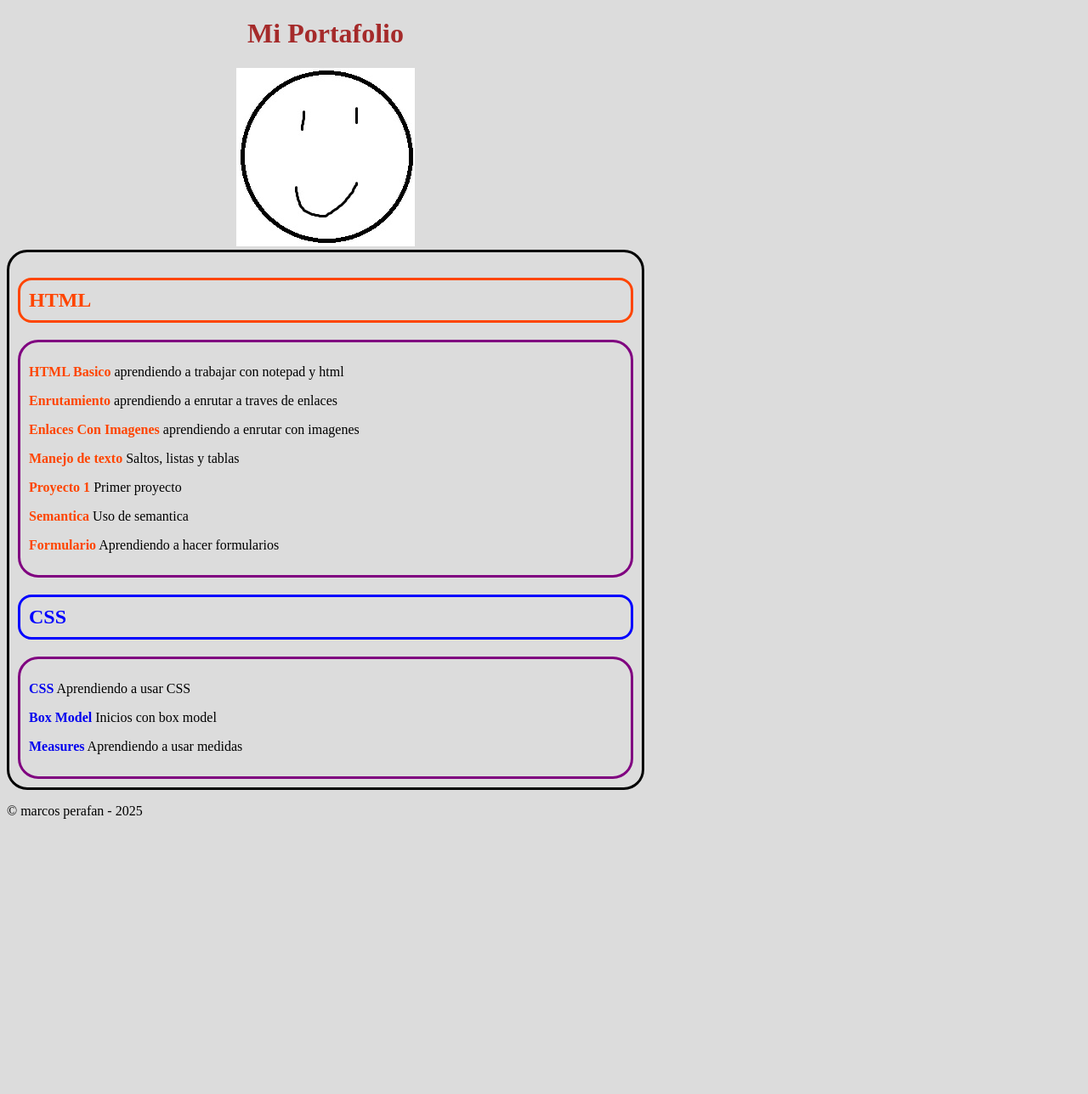
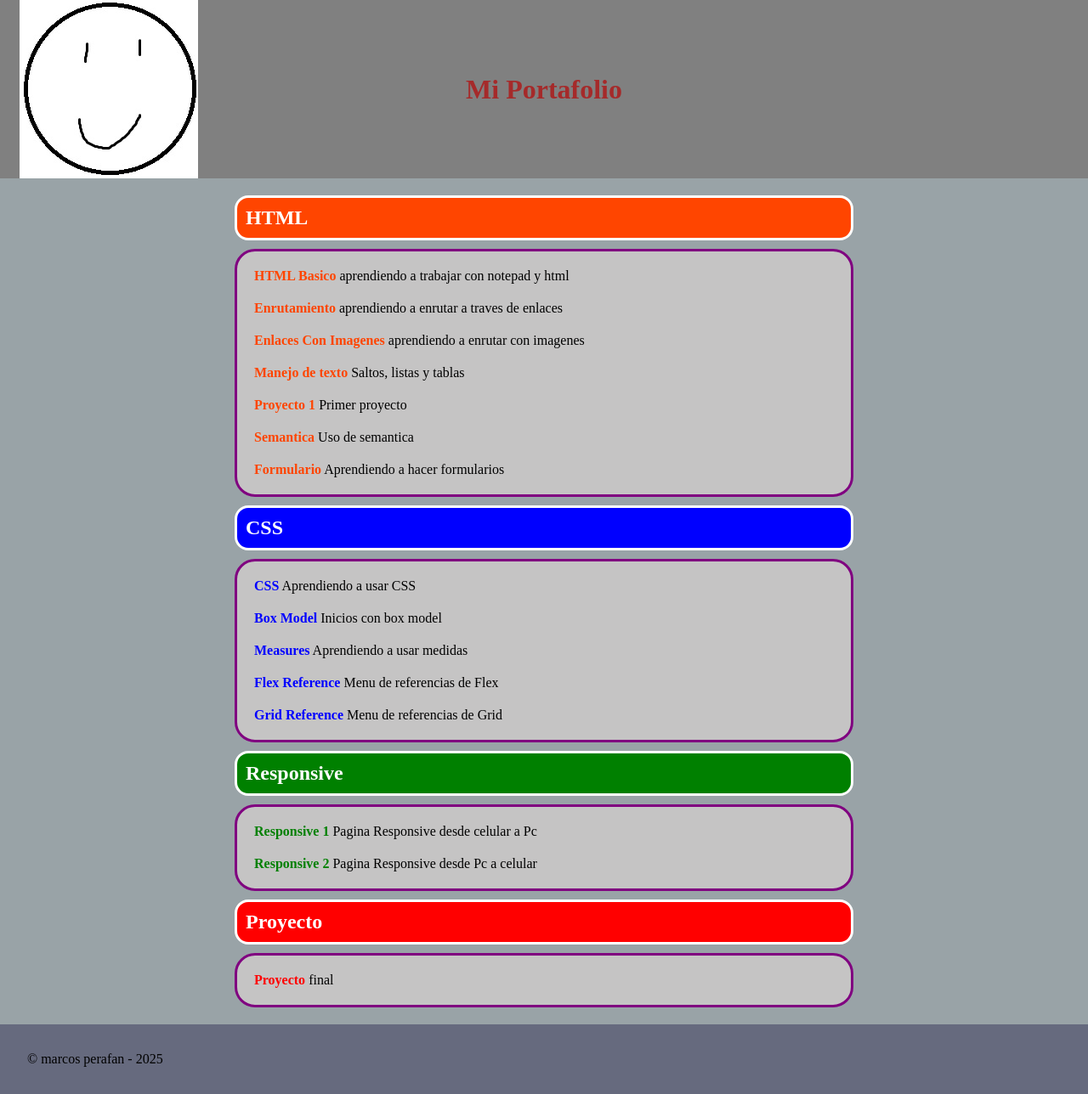
Before and after one commit to ezz-acc/webdesign, a plain HTML site: page index.html in a window 1280 px wide. Shown: the whole page at 85% size. Before the commit the page ends 980 px from the top, so only its background shows below. Drawn offline with Linux system fonts and the light colour scheme.

Commit message:
first commit

```diff
--- a/20250526/css/style.css
+++ b/20250526/css/style.css
@@ -1,5 +1,5 @@
 * {box-sizing: border-box; margin: 0; padding: 0;}
-body {display: grid; grid-template-columns: 300px 2fr; grid-template-rows: 110x 44px 1fr 80px; background: #444463;}
+body {display: grid; grid-template-columns: 300px 1275px; background: #444463;}
 
 header, main, section, nav {margin: 5px;}
 
@@ -33,8 +33,8 @@ nav a {
     text-align: center;
 }
 nav a:hover {
-    background: rgb(14, 73, 2);
-    color: rgb(4, 114, 204);
+    background: #0e4902;
+    color: #0472cc;
     font-weight: 900;
 }
 
@@ -52,9 +52,9 @@ nav a:hover {
 }
 
 section {
-    width: 1500px;
+    width: 1255px;
     display: grid;
-    grid-template-columns: repeat(2, 1fr);
+    grid-template-columns: repeat(2, 625px);
     grid-template-rows: repeat(2, 700px);
     gap: 10px;
 }
@@ -65,7 +65,7 @@ article {border: #1B1B3E solid 1px;}
 #a3 {grid-column: 1/2; grid-row: 2/3;}
 #a4 { grid-column: 2/3; grid-row: 2/3;}
 
-section img {width: 700px;}
+section img {width: 600px;}
 
 section h2 {background: #655935; padding: 1.5rem; text-align: center;}
 
--- a/20250527/css/di.css
+++ b/20250527/css/di.css
@@ -13,7 +13,7 @@ footer {background: purple; height: 200px;grid-column: 1/-1;}
 @media screen and (max-width: 800px) {
     body {display: flex; flex-wrap: wrap;}
     header {width: 100%;}
-    nav {width: 100%; visibility: unset; height: 50px;}
+    nav {width: 100%; visibility: unset; height: 50px; border: solid 3px;}
     #a1 {visibility: hidden; width: 0; border: 0; height: 0;}
     main {width: 75%;}
     aside {width: 25%;}
--- a/20250527/css/id.css
+++ b/20250527/css/id.css
@@ -19,6 +19,7 @@ footer {background: violet; height: 200px;}
         grid-column: 1/-1;
     }
     aside {height: unset;}
+    main {grid-column: 1/2;}
 }
 @media screen and (min-width: 800px) {
     body {
--- a/css/style.css
+++ b/css/style.css
@@ -1,18 +1,42 @@
+* {box-sizing: border-box; margin: 0; padding: 0;}
+
 body {
-    width: 750px;
-    background: gainsboro;
+    background: rgb(153, 163, 167);
+    display: grid;
+    grid-template-columns: 1fr 3fr 1fr;
 }
 
 header {
-    border: 1px;
+    display: grid;
+    grid-template-columns: 1fr 3fr 1fr;
+    grid-template-rows: 1fr;
     text-align: center;
     color: brown;
+    grid-area: 1/1/2/4;
+    align-items: center;
+    justify-items: center;
+    background: gray;
 }
+header h1 {grid-area: 2/2/3/3;}
+header img {
+    grid-area: 2/1/3/2;
+}
+
 main {
-    border: solid;
     padding: 10px;
     border-radius: 1.5rem;
+    grid-area: 2/2/3/3;
 }
+
+footer {
+    background: #666a7e;
+    padding: 2rem;
+    grid-area: 3/1/4/4;
+}
+
+section p {padding: 10px;}
+
+section {margin: 10px;}
 
 .ht {
     text-decoration: none;
@@ -20,24 +44,55 @@ main {
 }
 .cs {
     text-decoration: none;
+    color: blue;
 }
 
-#d2 , #d3 {
+.r1r {
+    text-decoration: none;
+    color: green;
+}
+
+.pj {
+    text-decoration: none;
+    color: red;
+}
+
+#d2 , #d3, #d4, #d5 {
     border: solid purple;
     padding: 10px;
     border-radius: 1.5rem;
+    background: rgb(197, 196, 196);
 }
 
 #th {
-    color: orangered;
+    color: white;
     border:solid;
     border-radius: 1rem;
     padding: 10px;
+    background: orangered;
 }
 
 #sc {
-    color: blue;
+    color: white;
     border:solid;
     border-radius: 1rem;
     padding: 10px;
+    background: blue;
 }
+
+
+#r1 {
+    color: white;
+    border:solid;
+    border-radius: 1rem;
+    padding: 10px;
+    background: green;
+}
+
+#pr {
+    color: white;
+    border:solid;
+    border-radius: 1rem;
+    padding: 10px;
+    background: red;
+}
--- a/index.html
+++ b/index.html
@@ -1,8 +1,6 @@
-<!-- declaramos que usamos html5 -->
 <!DOCTYPE html>
 <html lang="en">
 <head>
-    <!-- codigo de caracteres universal -->
     <meta charset="UTF-8">
     <meta name="viewport" content="width=device-width, initial-scale=1.0">
     <title>Portafolio</title>
@@ -34,6 +32,21 @@
         <p class="hy"><a href="20250428/index.html" class="cs"><strong>CSS</strong> </a> Aprendiendo a usar CSS</p>
         <p class="hy"><a href="20250429/index.html" class="cs"><strong>Box Model</strong> </a> Inicios con box model</p>
         <p class="hy"><a href="20250430/index.html" class="cs"><strong>Measures</strong> </a> Aprendiendo a usar medidas</p>
+        <p class="hy"><a href="20250507/index.html" class="cs"><strong>Flex Reference</strong></a> Menu de referencias de Flex</p>
+        <p class="hy"><a href="20250526/index.html" class="cs"><strong>Grid Reference</strong></a> Menu de referencias de Grid</p>
+        </section>
+        <section>
+            <h2 id="r1">Responsive</h2>
+        </section>
+        <section id="d4">
+            <p><a href="20250527/id.html" class="r1r"><strong>Responsive 1</strong></a> Pagina Responsive desde celular a Pc</p>
+            <p><a href="20250527/di.html" class="r1r"><strong>Responsive 2</strong></a> Pagina Responsive desde Pc a celular</p>
+        </section>
+        <section>
+            <h2 id="pr">Proyecto</h2>
+        </section>
+        <section id="d5">
+            <p><a href="project/index.html" class="pj"><strong>Proyecto</strong></a> final</p>
         </section>
     </main>
     <footer>
--- /dev/null
+++ b/project/css/style.css
@@ -0,0 +1,3 @@
+* {box-sizing: border-box; margin: 0; padding: 0;}
+
+body {background: #F5F7FA;}
--- /dev/null
+++ b/project/sub/css/a_style.css
@@ -0,0 +1,35 @@
+* {box-sizing: border-box; margin: 0; padding: 0;}
+
+body {background: #F5F7FA;}
+header {padding: 1rem; margin: 10px; display: grid;grid-template-columns: 1fr 2fr 1fr; height: 150px; align-items: center; justify-items: center;}
+nav {margin: 10px;}
+main {
+    display: grid;
+    grid-template-columns: 1fr 2fr 1fr 1fr;
+    grid-template-rows: repeat(3, 200px);
+}
+
+#s1 {
+    color: #212121;
+    box-shadow: 2px 2px 5px #0066FF;
+    grid-column: 1/3;
+    padding: 1rem;
+    border: solid 2px;
+    margin: 5px;
+}
+
+#s2 {
+    color: #212121;
+    grid-column: 2/4;
+    text-align: right;
+    padding: 1rem;
+    border: solid 2px;
+    margin: 5px;
+    box-shadow: -2px 3px 5px #0066FF;
+}
+#s2 li {
+    margin: 8px 0 8px 8px;
+}
+#s2 ul {
+    padding: 0 0 2rem 5rem;
+}
--- /dev/null
+++ b/project/sub/css/p_style.css
@@ -0,0 +1,3 @@
+* {box-sizing: border-box; margin: 0; padding: 0;}
+
+body {background: #F5F7FA;}
```
Also changed, not shown: a.html (added, +42 -0 lines), project/index.html (added, +48 -0 lines), project/sub/aboutus.html (added, +42 -0 lines), project/sub/products.html (added, +12 -0 lines), project/img/Audifonos.jpeg (added), project/img/Bombillo.jpeg (added), project/img/Estacion.jpeg (added), project/img/technova.png (added).
